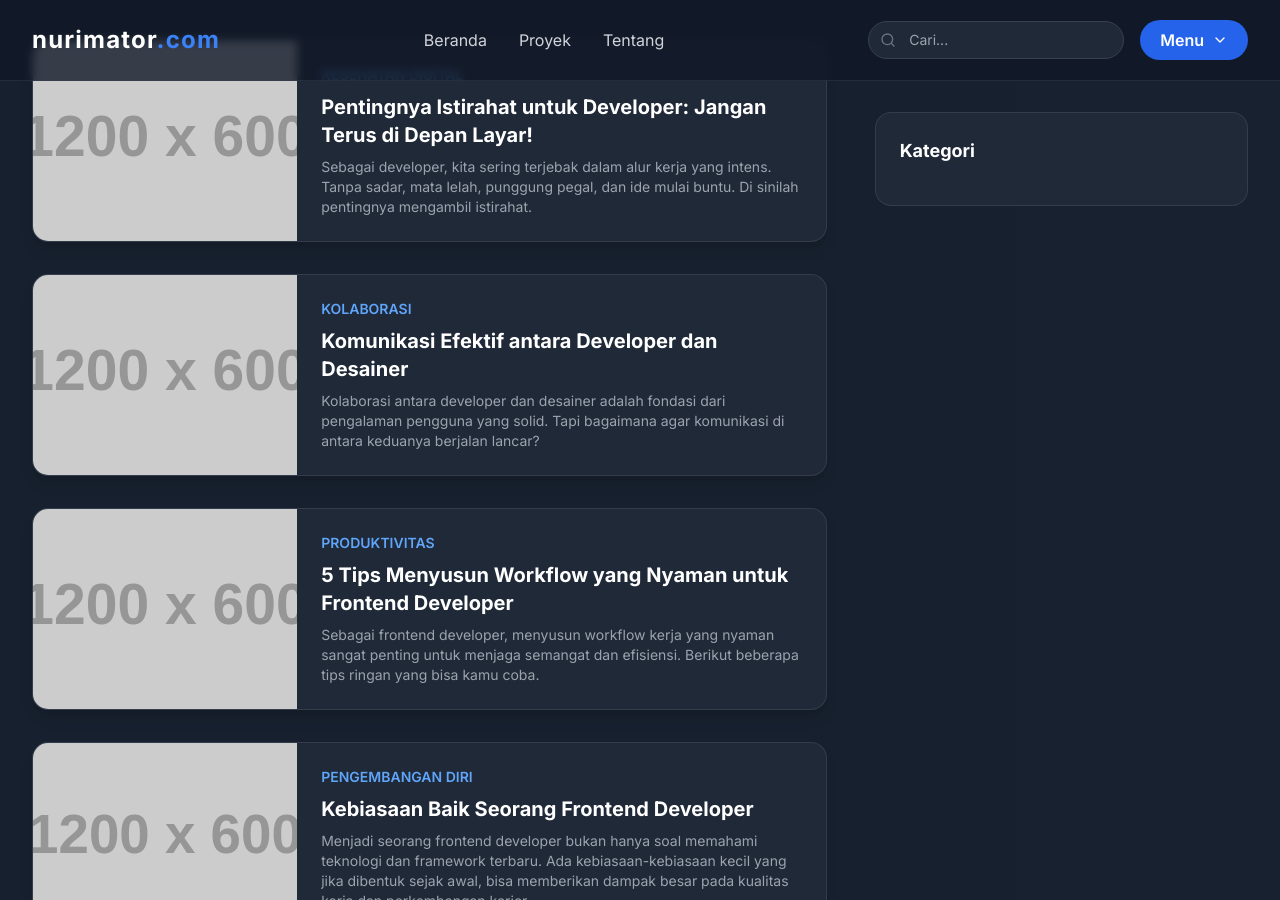
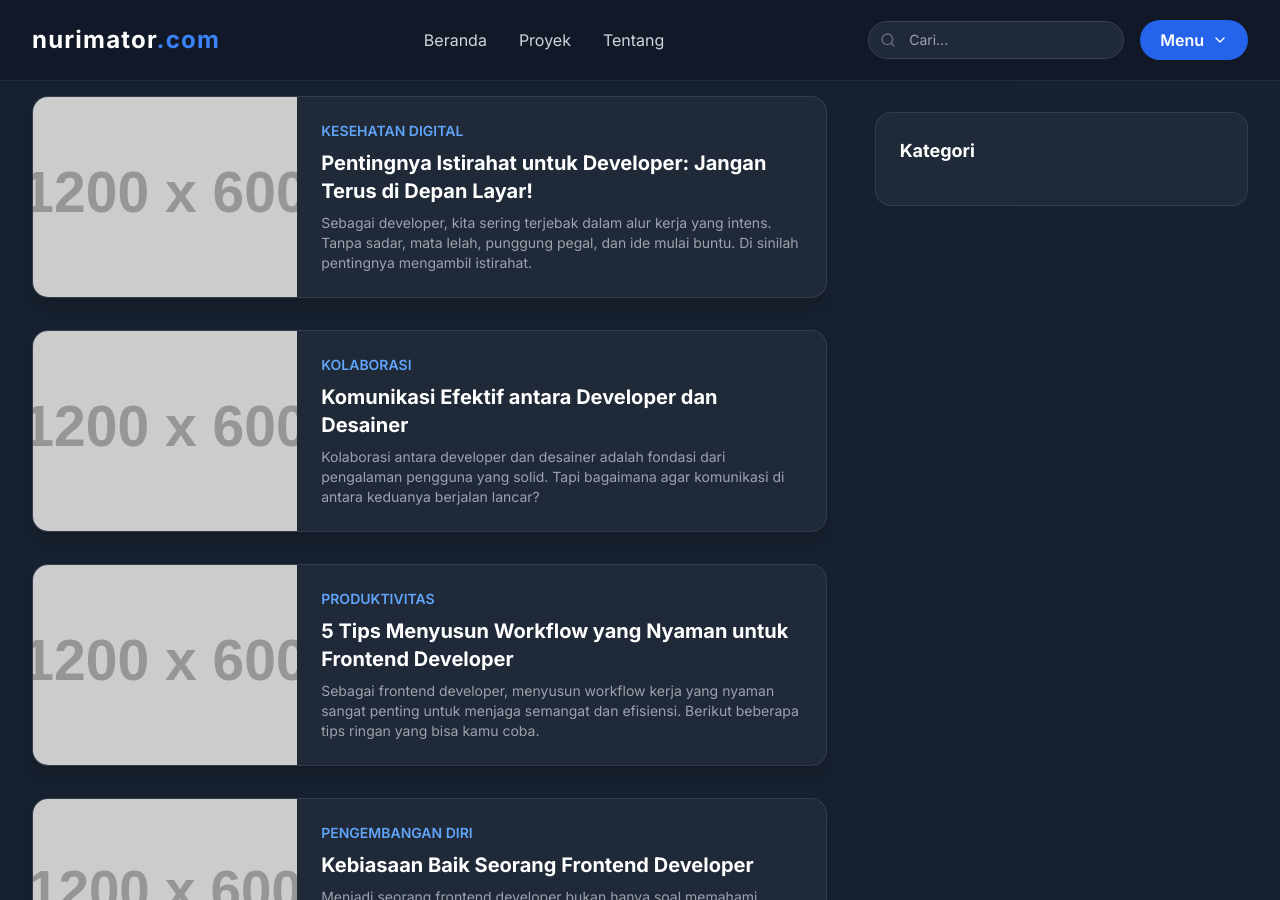
Before and after one commit to nurimator/test-post, a Jekyll site: the page built from id/post/index.html, in a window 1280 px wide and 900 px high. Built offline with Jekyll 4.4.1, drawn with Linux system fonts in a browser that asks for light colours; nearby versions of some CDN libraries; the list of posts is cut into pages by our own code.

Commit message:
Update index.html

```diff
--- a/id/post/index.html
+++ b/id/post/index.html
@@ -29,7 +29,7 @@
   {% include header.html %}
 
   <main class="bg-gray-800/50">
-    <div class="container mx-auto px-4 sm:px-6 lg:px-8 pt-8 pb-16 lg:pt-10 lg:pb-24">
+    <div class="container mx-auto px-4 sm:px-6 lg:px-8 pt-8 pb-16 lg:pt-24 lg:pb-24">
       <div class="grid grid-cols-1 lg:grid-cols-3 gap-8 lg:gap-12">
 
         <!-- Post Container -->
```
